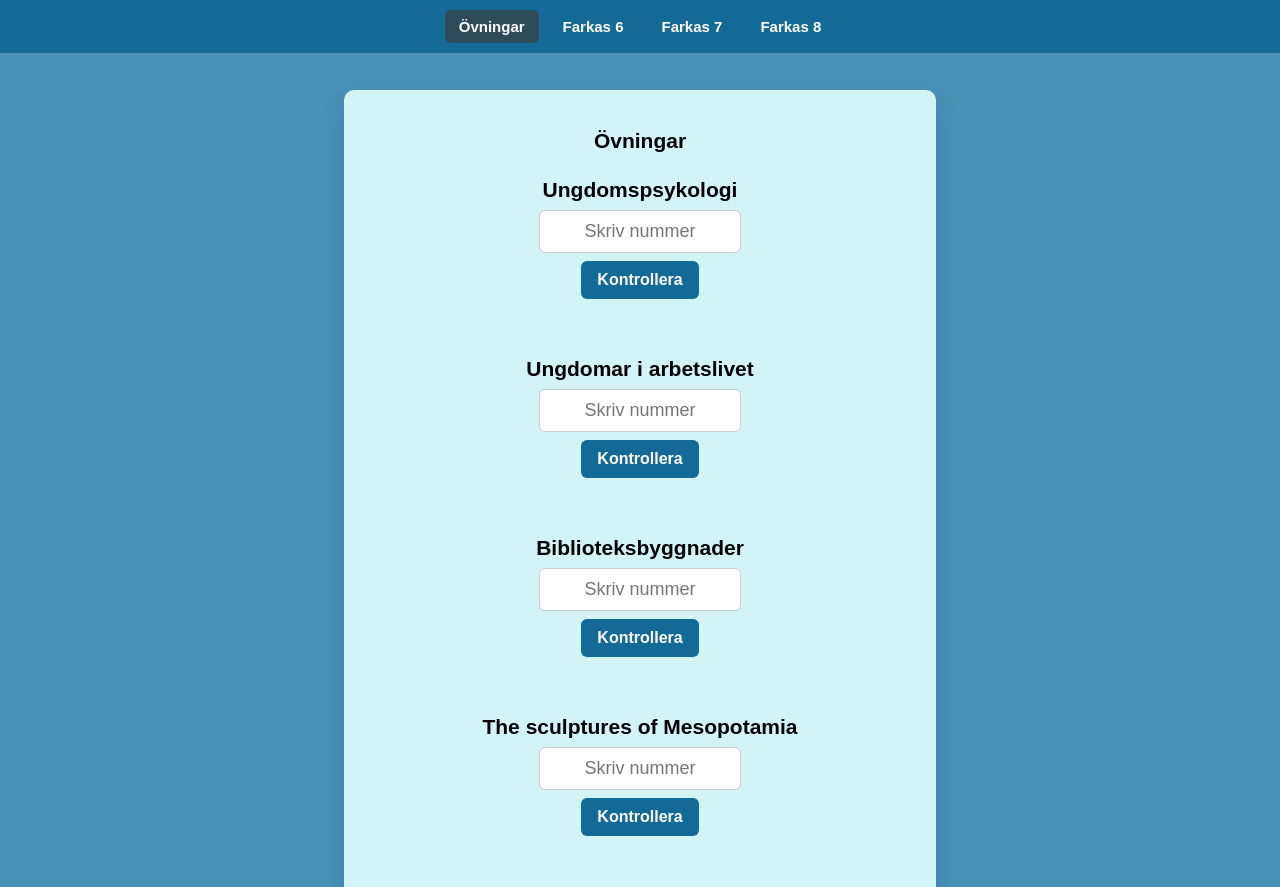
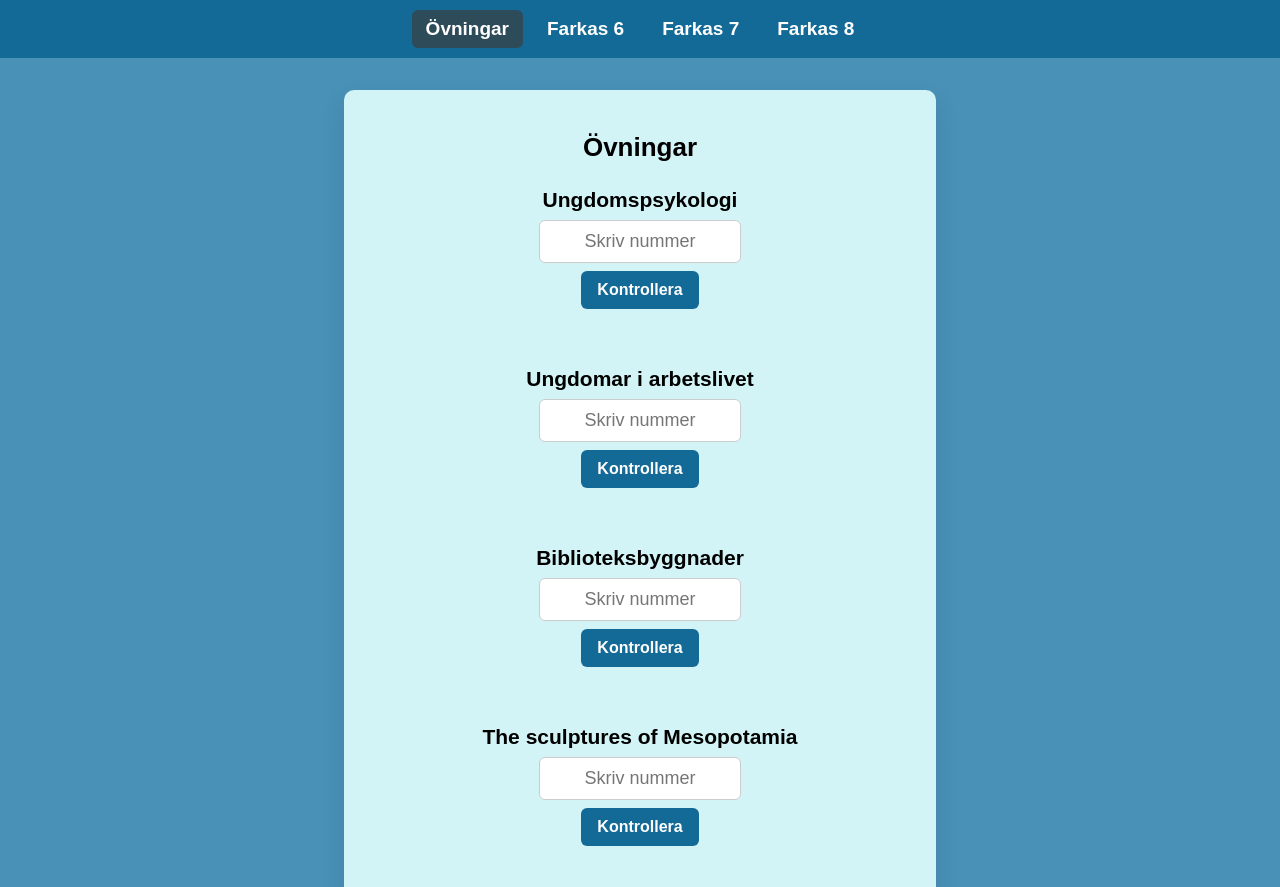
Before and after one commit to allofon/DDK, a plain HTML site: page index.html in a window 1280 px wide. Shown: the top 887 px of the page. Drawn offline with Linux system fonts and the light colour scheme.

Commit message:
Update index.html

```diff
--- a/index.html
+++ b/index.html
@@ -30,7 +30,7 @@ body {
 h1 {
   text-align: center;
   margin-bottom: 25px;
-  font-size: 21px;
+  font-size: 26px;
 }
 
 /* ---------- FRÅGOR ---------- */
@@ -123,7 +123,7 @@ button:hover {
   border-radius: 6px;
   cursor: pointer;
   font-weight: bold;
-  font-size: 15px;
+  font-size: 19px;
 }
 
 .tabs button:hover {
```
